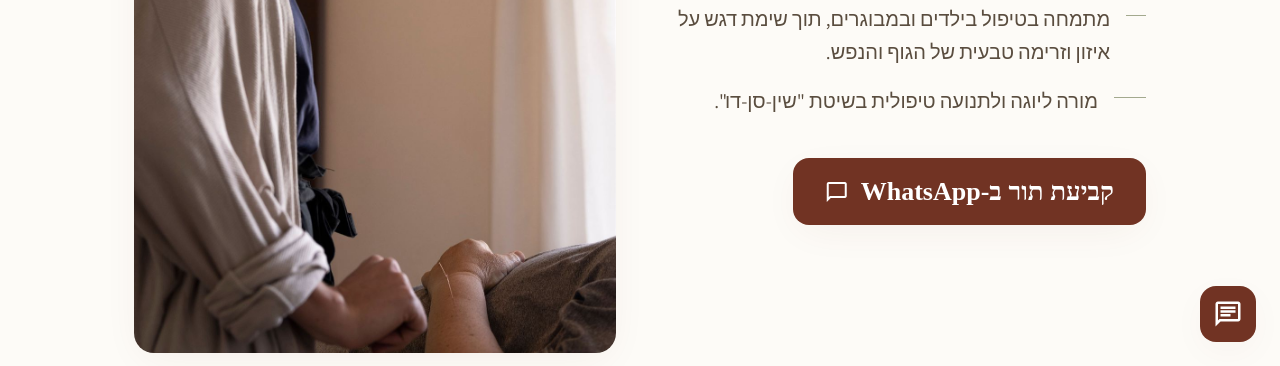
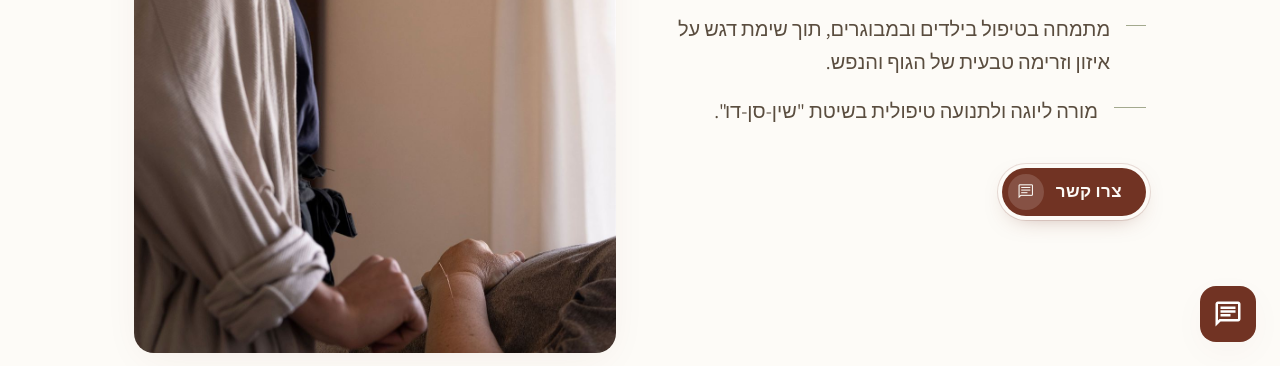
Before and after one commit to neriyasoup/hamedakeret-n, a plain HTML site: page index.html in a window 1280 px wide. Shown: the part 434-800 px from the top of the page. Drawn offline with nearby package versions, Linux system fonts and the light colour scheme; a web font is replaced by a local one.

Commit message:
Restyle home contact button: smaller, softer pill with 'צרו קשר' text

```diff
--- a/index.html
+++ b/index.html
@@ -182,9 +182,11 @@
                     </div>
                 </div>
                 <div class="pt-4">
-                    <a class="inline-flex items-center gap-3 px-8 py-4 bg-primary text-white font-headline-md text-headline-md rounded-xl hover:bg-soft-clay organic-shadow transition-all group" href="https://wa.me/972544442103" target="_blank">
-                        קביעת תור ב-WhatsApp
-                        <span class="material-symbols-outlined transition-transform group-hover:-translate-x-1">chat_bubble</span>
+                    <a class="group inline-flex items-center gap-3 ps-6 pe-1.5 py-1.5 bg-primary text-cream-bg rounded-full font-body-md text-[17px] font-semibold tracking-wide ring-1 ring-primary/15 ring-offset-4 ring-offset-cream-bg shadow-[0_8px_24px_-10px_rgba(113,51,35,0.5)] hover:bg-soft-clay hover:ring-soft-clay/30 hover:-translate-y-0.5 transition-all duration-300" href="https://wa.me/972544442103" target="_blank" aria-label="צרו קשר ב-WhatsApp">
+                        צרו קשר
+                        <span class="w-9 h-9 rounded-full bg-white/15 flex items-center justify-center transition-transform duration-300 group-hover:-translate-x-0.5">
+                            <span class="material-symbols-outlined text-[19px]" style="font-variation-settings: 'FILL' 0, 'wght' 300;">chat</span>
+                        </span>
                     </a>
                 </div>
             </div>
```
